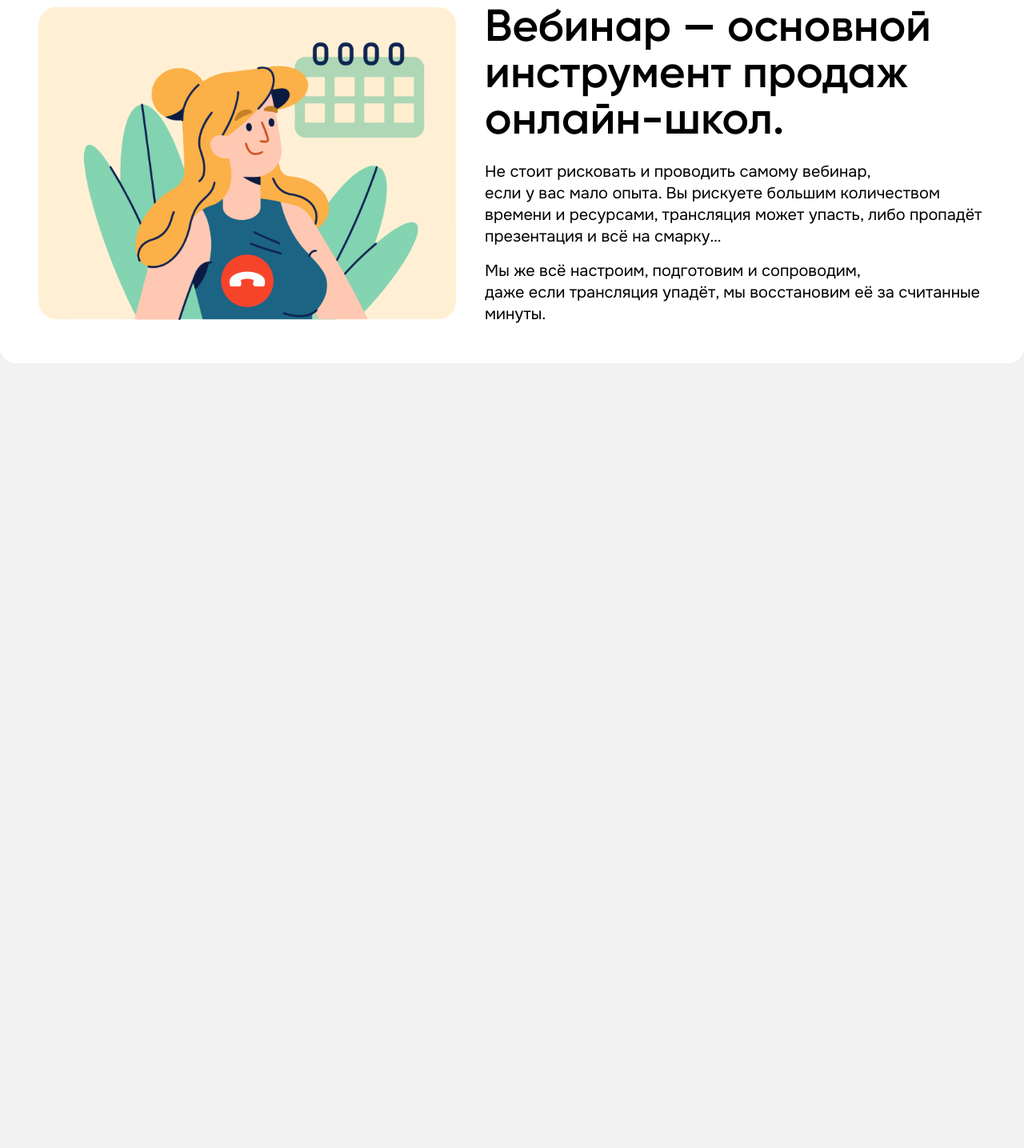
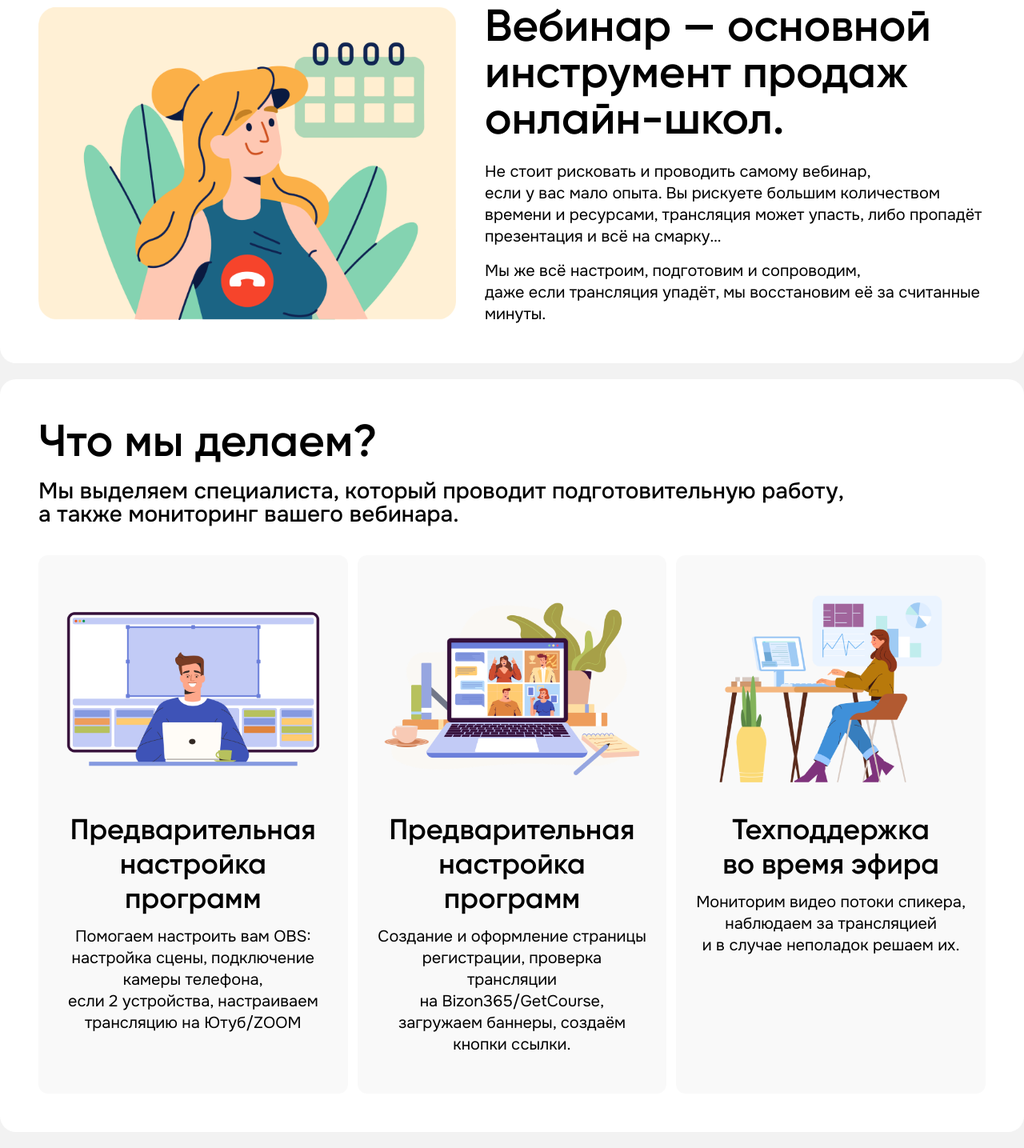
Before and after one commit to fayzullayevelmurod/CHAT-BOTY, a website: page public/webinar.html in a window 1280 px wide. Shown: the part 776-2211 px from the top of the page at 80% size. Before the commit the page ends 1250 px from the top, so only its background shows below. Drawn offline with Linux system fonts and the light colour scheme.

Commit message:
services section the end

```diff
--- a/public/webinar.html
+++ b/public/webinar.html
@@ -34,11 +34,11 @@
               2xl:leading-[38px] xl:leading-[29.4px] lg:leading-[25.2px] sm:leading-[21px] leading-[16px] mt-[24px] md:mb-[48px] mb-[20px] text-center sm:text-start">
                 Полное техническое сопровождение вашей трансляции
               </p>
-              <button class="flex md:w-auto w-full relative rounded-[999px] bg-accent sm:py-[34px] p-[30px] pl-[30px] sm:pl-[48px] sm:pr-[124px] overflow-hidden">
-                <span class="text-start font-Onest font-normal 2xl:text-2xl sm:text-xl text-base text-black">
+              <button class="flex md:w-auto w-full relative rounded-[999px] bg-accent sm:py-[34px] p-[20px] pl-[20px] sm:pl-[48px] sm:pr-[124px]">
+                <span class="text-start font-Onest font-normal 2xl:text-2xl sm:text-xl text-xs text-black">
                   ЗАПИСАТЬСЯ НА КОНСУЛЬТАЦИЮ
                 </span>
-                <img class="absolute right-0 top-0 h-full" src="./assets/images/icons/btn_icon.svg" alt="">
+                <img class="absolute -right-1 top-0 h-full" src="./assets/images/icons/btn_icon.svg" alt="">
               </button>
             </div>
             <div class="max-w-[704px]">
@@ -73,6 +73,52 @@
         </div>
       </section>
       <!-- online_school -->
+
+      <!-- services -->
+      <section class="mb-5">
+        <div class="container">
+          <h3 class="font-Gilroy font-semibold 2xl:text-[63px] 2xl:leading-[67.2px] xl:text-[56px] text-[28px] lg:text-[48px] sm:text-[36px]  xl:leading-[58px] lg:leading-[50px] sm:leading-[37px] leading-[29.9px] text-black">
+            Что мы делаем?
+          </h3>
+          <p class="max-w-[1148px] font-Onest font-medium text-black mt-5 sm:mb-9 mb-5 2xl:text-[32px] xl:text-[28px] md:text-[24px] sm:text-[20px] text-[16px]
+          2xl:leading-[38px] xl:leading-[29px] md:leading-[25px] sm:leading-[21px] leading-[16px]">
+          Мы выделяем специалиста, который проводит подготовительную работу, а также мониторинг вашего вебинара.
+          </p>
+          <div class="flex gap-[12px] flex-wrap">
+            <div class="rounded-xl bg-card-bg px-6 py-12 text-center xl:max-w-[calc(100%_/_3_-_8px)] max-w-full">
+              <img class="mb-9 w-full" src="./assets/images/doing1.png" alt="">
+              <h6 class="font-Gilroy font-semibold text-4xl leading-[42.95px] mb-3">
+                Предварительная настройка программ
+              </h6>
+              <p class="font-Onest font-normal text-black 2xl:text-2xl xl:text-20px md:text-[20px] sm:text-[18px] text-[16px]
+              2xl:leading-[32.4px] xl:leading-[27px] md:leading-[27px] sm:leading-[23.4px] leading-[21.6px]">
+              Помогаем настроить вам OBS: настройка сцены, подключение камеры телефона, если 2 устройства, настраиваем трансляцию на Ютуб/ZOOM
+              </p>
+            </div>
+            <div class="rounded-xl bg-card-bg px-6 py-12 text-center xl:max-w-[calc(100%_/_3_-_8px)] max-w-full">
+              <img class="mb-9 w-full" src="./assets/images/doing2.png" alt="">
+              <h6 class="font-Gilroy font-semibold text-4xl leading-[42.95px] mb-3">
+                Предварительная настройка программ
+              </h6>
+              <p class="font-Onest font-normal text-black 2xl:text-2xl xl:text-20px md:text-[20px] sm:text-[18px] text-[16px]
+              2xl:leading-[32.4px] xl:leading-[27px] md:leading-[27px] sm:leading-[23.4px] leading-[21.6px]">
+              Создание и оформление страницы регистрации, проверка трансляции на Bizon365/GetCourse, загружаем баннеры, создаём кнопки ссылки.
+              </p>
+            </div>
+            <div class="rounded-xl bg-card-bg px-6 py-12 text-center xl:max-w-[calc(100%_/_3_-_8px)] max-w-full">
+              <img class="mb-9 w-full" src="./assets/images/doing3.png" alt="">
+              <h6 class="font-Gilroy font-semibold text-4xl leading-[42.95px] mb-3">
+                Техподдержка во время эфира
+              </h6>
+              <p class="font-Onest font-normal text-black 2xl:text-2xl xl:text-20px md:text-[20px] sm:text-[18px] text-[16px]
+              2xl:leading-[32.4px] xl:leading-[27px] md:leading-[27px] sm:leading-[23.4px] leading-[21.6px]">
+              Мониторим видео потоки спикера, наблюдаем за трансляцией и в случае неполадок решаем их.
+              </p>
+            </div>
+          </div>
+        </div>
+      </section>
+      <!-- services -->
     </main>
 
 
--- a/tailwind.config.js
+++ b/tailwind.config.js
@@ -14,6 +14,7 @@ module.exports = {
         "accent": "#FFCC00",
         "secondary": "#525050",
         "bg-color": "#F2F2F2",
+        "card-bg": "#F3F3F380",
       },
       padding: {
         '17': '4.375rem',
```
Also changed, not shown: public/css/tailwind.css.
